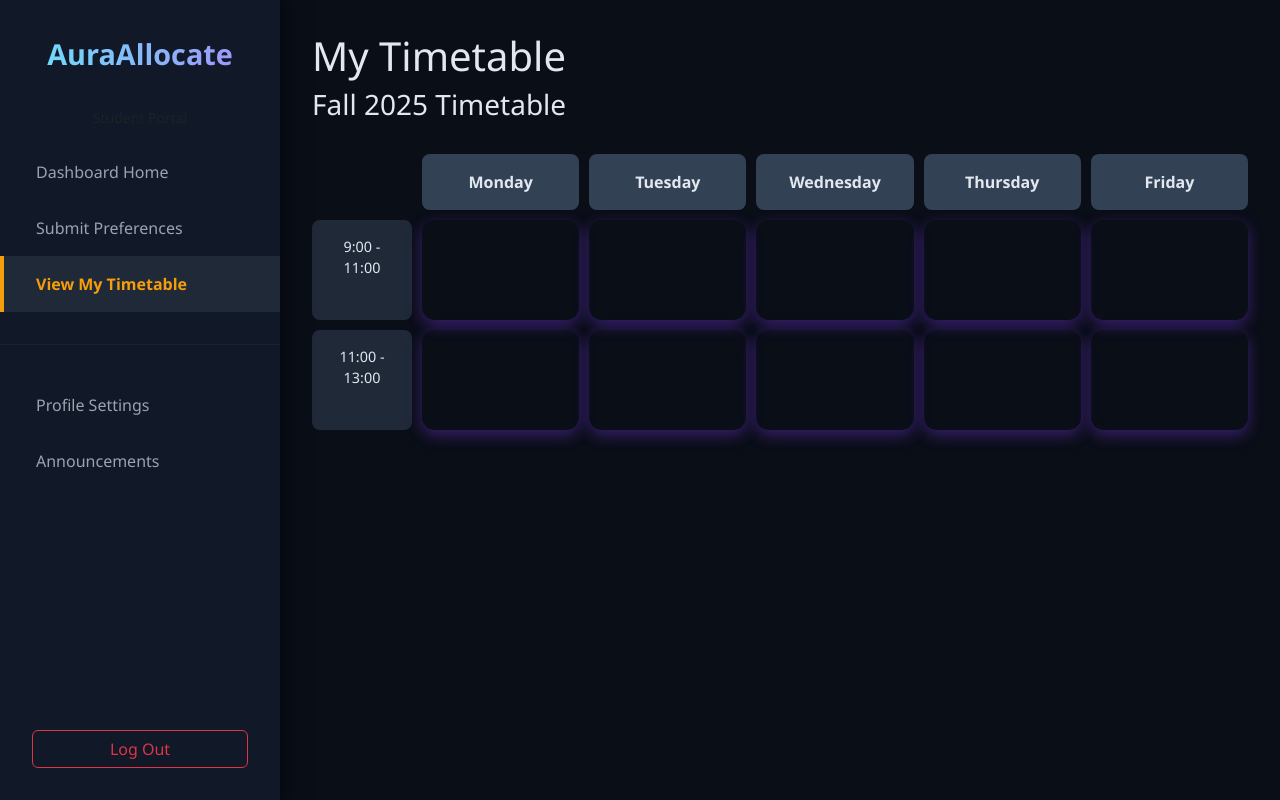
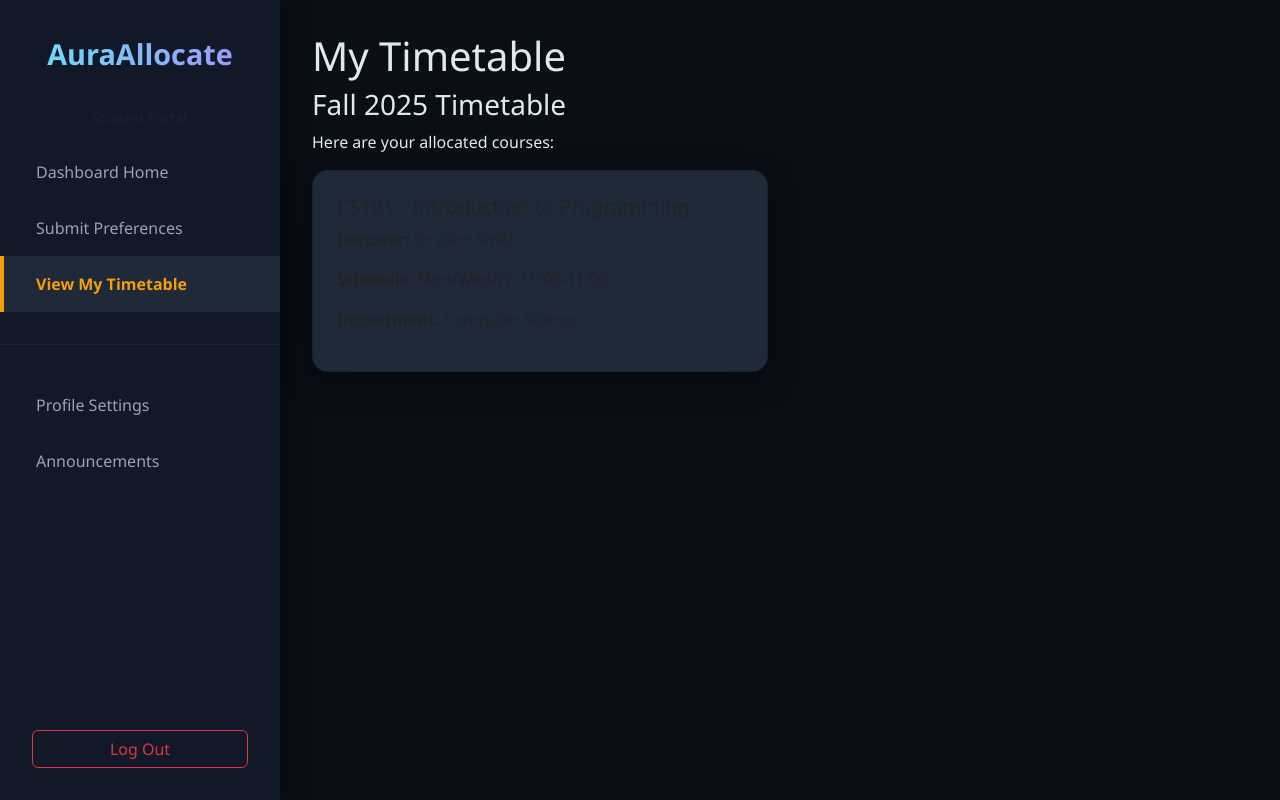
Before and after one commit to KRD66/course-allocation-system, a Django app: page /timetable/ in a window 1280 px wide. Run offline with Django 5.2, Linux system fonts and the light colour scheme; a user stored in the database is signed in; data comes from the database, SQL or seed files in the repository; tables that the repository leaves empty hold one stand-in row (values such as "Sample post").

Commit message:
allocation timetable added

```diff
--- a/templates/allocations/view_timetable.html
+++ b/templates/allocations/view_timetable.html
@@ -13,40 +13,22 @@
         .sidebar-menu a:hover, .sidebar-menu a.active { color: #e2e8f0; background: #1f2937; border-left: 4px solid #f59e0b; }
         .sidebar-menu a.active { background: #1f2937; color: #f59e0b; font-weight: bold; }
         .main-content { margin-left: 280px; padding: 2rem; }
-        .timetable-grid {
-            display: grid;
-            grid-template-columns: 100px repeat(5, 1fr);
-            gap: 10px;
-            margin-top: 2rem;
+        .no-courses-card {
+            background: #1f2937;
+            border-radius: 1.5rem;
+            padding: 4rem;
+            text-align: center;
+            box-shadow: 0 15px 40px rgba(0, 0, 0, 0.6);
+            max-width: 600px;
+            margin: 0 auto;
         }
-        .time-slot {
-            background: #1f2937;
-            padding: 1rem;
-            text-align: center;
-            border-radius: 0.5rem;
-            font-size: 0.9rem;
+        .no-courses-card h4 {
+            font-size: 1.8rem;
+            margin-bottom: 1rem;
         }
-        .day-header {
-            background: #334155;
-            padding: 1rem;
-            text-align: center;
-            font-weight: bold;
-            border-radius: 0.5rem;
-        }
-        .course-block {
-            background: linear-gradient(to bottom, #7c3aed, #5b21b6);
-            padding: 1rem;
-            border-radius: 0.8rem;
-            text-align: center;
-            box-shadow: 0 5px 15px rgba(124, 58, 237, 0.4);
-            font-size: 0.9rem;
-            min-height: 100px;
-            display: flex;
-            flex-direction: column;
-            justify-content: center;
-        }
-        .empty-slot {
-            background: transparent;
+        .no-courses-card p {
+            font-size: 1.1rem;
+            color: #94a3b8;
         }
     </style>
 </head>
@@ -75,44 +57,26 @@
     <div class="main-content">
         <h1>{{ page_title }}</h1>
 
-        {% if my_courses %}
+        {% if my_courses.exists %}
             <h3>Fall 2025 Timetable</h3>
-            <div class="timetable-grid">
-                <!-- Header -->
-                <div></div> <!-- Empty corner -->
-                <div class="day-header">Monday</div>
-                <div class="day-header">Tuesday</div>
-                <div class="day-header">Wednesday</div>
-                <div class="day-header">Thursday</div>
-                <div class="day-header">Friday</div>
-
-                <!-- Time slots (you can expand this later) -->
-                <div class="time-slot">9:00 - 11:00</div>
-                {% for day in "MTWTF" %}
-                    <div class="course-block empty-slot">
-                        <!-- In future: match course.schedule to time/day -->
-                        {% for enrollment in my_courses %}
-                            {% if enrollment.course.schedule|lower|slice:3|upper == day %}
-                                <strong>{{ enrollment.course.code }}</strong><br>
-                                {{ enrollment.course.title }}<br>
-                                <small>{{ enrollment.course.lecturer.full_name|default:"TBD" }}</small>
-                            {% endif %}
-                        {% endfor %}
+            <p>Here are your allocated courses:</p>
+            <div class="row">
+                {% for enrollment in my_courses %}
+                <div class="col-md-6 mb-4">
+                    <div class="card p-4" style="background: #1f2937; border-radius: 1rem; box-shadow: 0 10px 30px rgba(0, 0, 0, 0.5);">
+                        <h5>{{ enrollment.course.code }} - {{ enrollment.course.title }}</h5>
+                        <p><strong>Lecturer:</strong> {{ enrollment.course.lecturer.full_name|default:"TBD" }}</p>
+                        <p><strong>Schedule:</strong> {{ enrollment.course.schedule|default:"TBD" }}</p>
+                        <p><strong>Department:</strong> {{ enrollment.course.department }}</p>
                     </div>
-                {% endfor %}
-
-                <!-- Add more time rows as needed -->
-                <div class="time-slot">11:00 - 13:00</div>
-                {% for day in "MTWTF" %}
-                    <div class="course-block empty-slot">
-                        <!-- Future logic -->
-                    </div>
+                </div>
                 {% endfor %}
             </div>
         {% else %}
-            <div class="card p-5 text-center" style="background: #1f2937; border-radius: 1rem;">
+            <div class="no-courses-card">
                 <h4>No courses allocated yet</h4>
-                <p>Your timetable will appear here after the allocation run.</p>
+                <p>Your timetable will appear here after the allocation run is complete.</p>
+                <p class="mt-3">Make sure to submit your course preferences before the deadline!</p>
             </div>
         {% endif %}
     </div>
```
